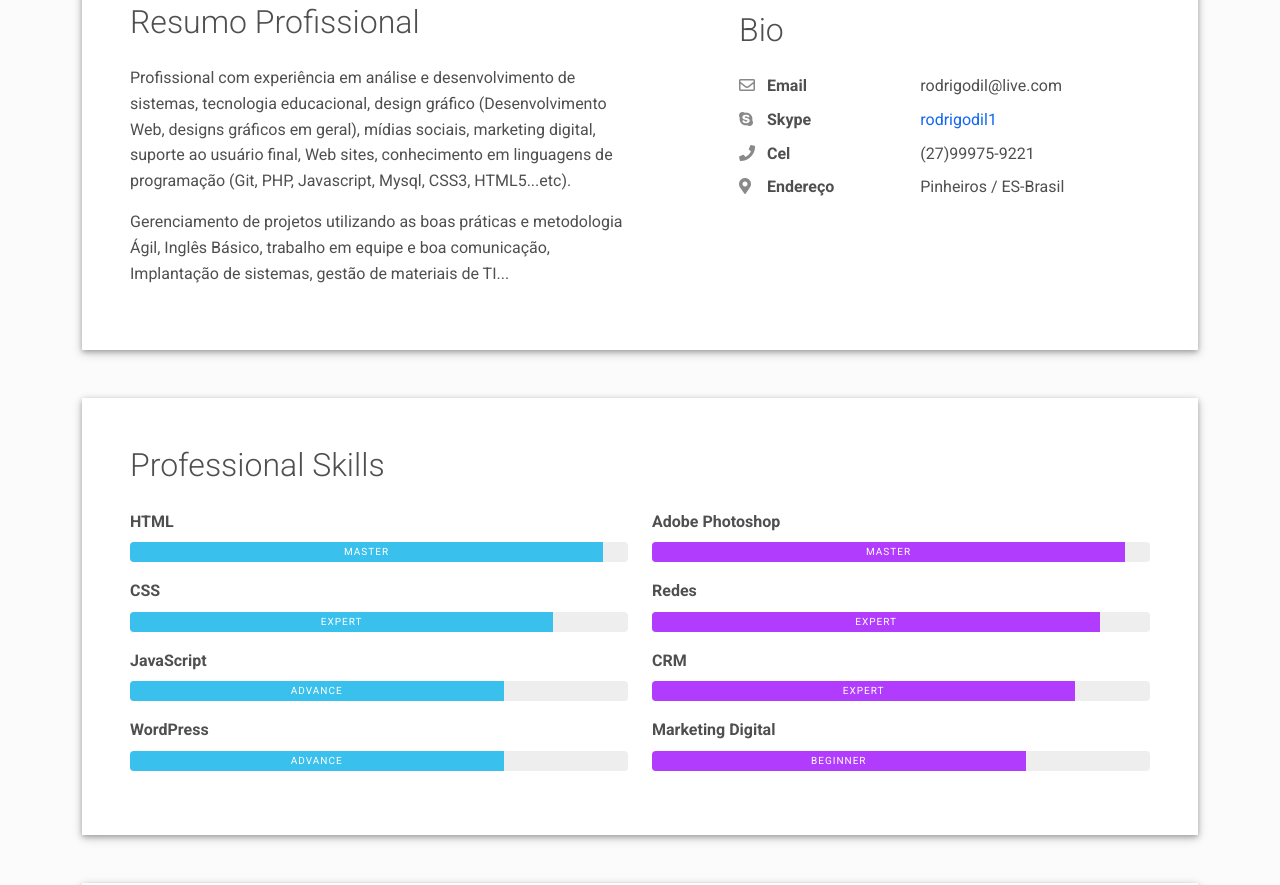
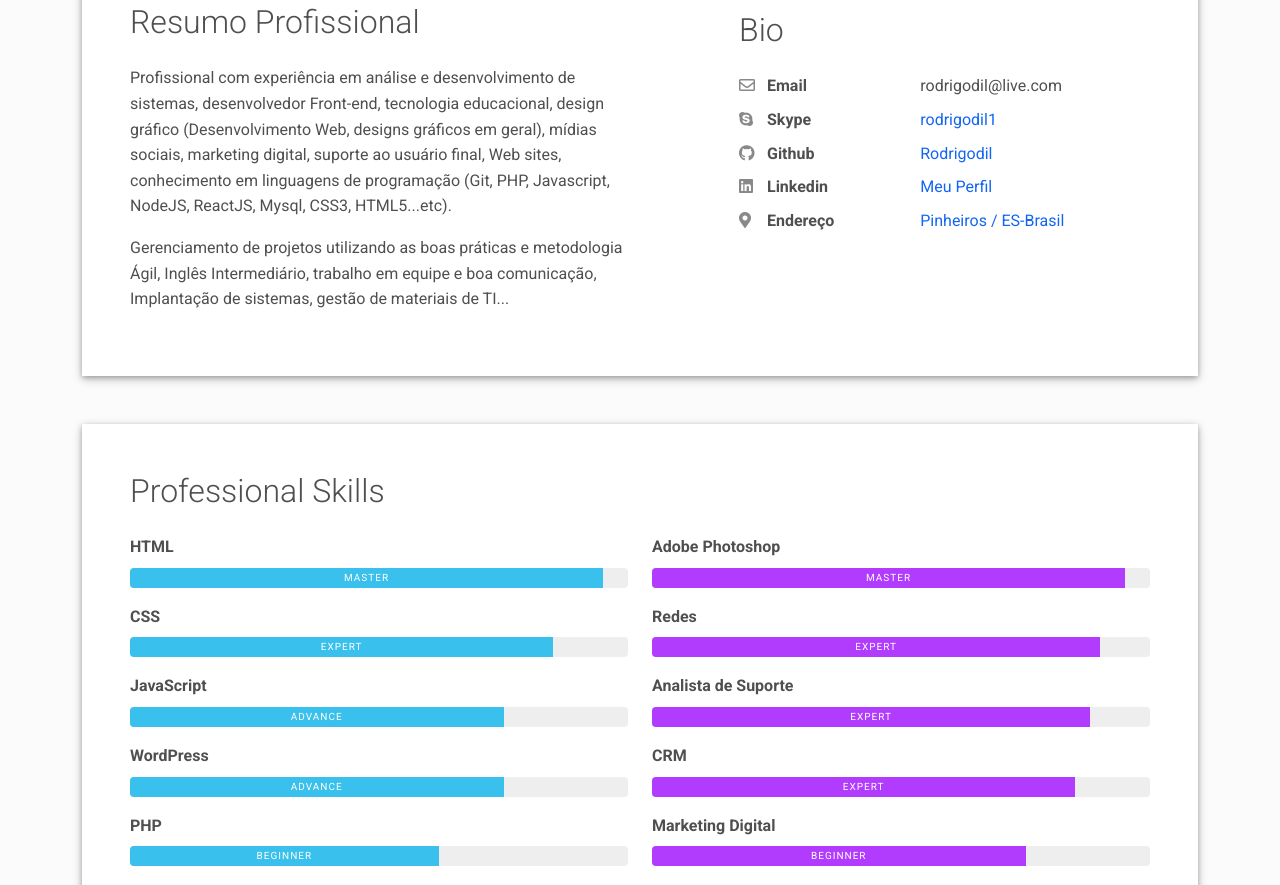
Before and after one commit to Rodrigodil/perfil, a plain HTML site: page index.html in a window 1280 px wide. Shown: the part 705-1590 px from the top of the page. Drawn offline with Linux system fonts and the light colour scheme.

Commit message:
Add files via upload

```diff
--- a/index.html
+++ b/index.html
@@ -4,7 +4,7 @@
     <meta charset="UTF-8">
     <meta http-equiv="X-UA-Compatible" content="IE=edge">
     <meta name="viewport" content="width=device-width, initial-scale=1">
-    <title>CV/Rodrigo</title>
+    <title>Rodrigo Chisté | Perfil Profissional</title>
     <link rel="icon" type="image/x-icon" href="favicon.ico">
     <link rel="preconnect" href="https://fonts.gstatic.com" crossorigin="crossorigin"/>
     <link rel="preload" as="style" href="https://fonts.googleapis.com/css2?family=Poppins:wght@600&amp;family=Roboto:wght@300;400;500;700&amp;display=swap"/>
@@ -29,7 +29,7 @@
     <header class="d-print-none">
       <div class="container text-center text-lg-left">
         <div class="pt-4 clearfix">
-          <h1 class="site-title mb-0">CV</h1>
+          <h1 class="site-title mb-0">Rodrigo Chisté | Perfil Profissional</h1>
           <div class="site-nav">
             <nav role="navigation">
               <ul class="nav justify-content-center">
@@ -59,7 +59,7 @@
             <div class="header-bio mt-3">
               <div data-aos="zoom-in" data-aos-delay="0">
                 <h2 class="h1">Rodrigo Chisté</h2>
-                <p>Analista de sistemas e Designer gráfico</p>
+                <p>Analista de Sistemas | Front-end Developer | TI</p>
               </div>
               <div class="header-social mb-3 d-print-none" data-aos="zoom-in" data-aos-delay="200">
                 <nav role="navigation">
@@ -98,8 +98,8 @@
         <div class="col-md-6">
           <h2 class="h2 fw-light mb-4">Resumo Profissional
           </h2>
-          <p>Profissional com experiência em análise e desenvolvimento de sistemas, tecnologia educacional, design gráfico (Desenvolvimento Web, designs gráficos em geral), mídias sociais, marketing digital, suporte ao usuário final, Web sites, conhecimento em linguagens de programação (Git, PHP, Javascript, Mysql, CSS3, HTML5...etc).</p>
-          <p>Gerenciamento de projetos utilizando as boas práticas e metodologia Ágil, Inglês Básico, trabalho em equipe e boa comunicação, Implantação de sistemas, gestão de materiais de TI...</p>
+          <p>Profissional com experiência em análise e desenvolvimento de sistemas, desenvolvedor Front-end, tecnologia educacional, design gráfico (Desenvolvimento Web, designs gráficos em geral), mídias sociais, marketing digital, suporte ao usuário final, Web sites, conhecimento em linguagens de programação (Git, PHP, Javascript, NodeJS, ReactJS, Mysql, CSS3, HTML5...etc).</p>
+          <p>Gerenciamento de projetos utilizando as boas práticas e metodologia Ágil, Inglês Intermediário, trabalho em equipe e boa comunicação, Implantação de sistemas, gestão de materiais de TI...</p>
         </div>
         <div class="col-md-5 offset-lg-1">
           <div class="row mt-2">
@@ -128,17 +128,38 @@
             </div>
 
             <div class="col-sm-5">
+              <div class="pb-2 fw-bolder"><i class="fab fa-github pe-2 text-muted" style="width:24px;opacity:0.85;"></i> Github</div>
+            </div>
+            <div class="col-sm-7">
+              <div class="pb-2">
+               <a href="https://github.com/Rodrigodil">Rodrigodil</a></div>
+            </div>
+
+            <div class="col-sm-5">
+              <div class="pb-2 fw-bolder"><i class="fab fa-linkedin pe-2 text-muted" style="width:24px;opacity:0.85;"></i> Linkedin</div>
+            </div>
+            <div class="col-sm-7">
+              <div class="pb-2">
+               <a href="https://www.linkedin.com/in/rodrigo-palombo-chist%C3%A9-926854169/">Meu Perfil</a></div>
+            </div>
+
+            <!--
+            <div class="col-sm-5">
               <div class="pb-2 fw-bolder"><i class="fas fa-phone pe-2 text-muted" style="width:24px;opacity:0.85;"></i> Cel</div>
             </div>
             <div class="col-sm-7">
-              <div class="pb-2">(27)99975-9221</div>
+              <div class="pb-2">(27)-</div>
             </div>
+            -->
+
             <div class="col-sm-5">
               <div class="pb-2 fw-bolder"><i class="fas fa-map-marker-alt pe-2 text-muted" style="width:24px;opacity:0.85;"></i> Endereço</div>
             </div>
             <div class="col-sm-7">
-              <div class="pb-2">Pinheiros / ES-Brasil</div>
+              <div class="pb-2">
+                <a href="#contact">Pinheiros / ES-Brasil</a></div>
             </div>
+
           </div>
         </div>
       </div>
@@ -169,6 +190,11 @@
               <div class="progress-bar bg-info" role="progressbar" data-aos="zoom-in-right" data-aos-delay="300" data-aos-anchor=".skills-section" style="width: 75%" aria-valuenow="75" aria-valuemin="0" aria-valuemax="100">Advance</div>
             </div>
           </div>
+          <div class="mb-3"><span class="fw-bolder">PHP</span>
+            <div class="progress my-2 rounded" style="height: 20px">
+              <div class="progress-bar bg-info" role="progressbar" data-aos="zoom-in-right" data-aos-delay="300" data-aos-anchor=".skills-section" style="width: 62%" aria-valuenow="62" aria-valuemin="0" aria-valuemax="100">Beginner</div>
+            </div>
+          </div>
         </div>
         <div class="col-md-6">
           <div class="mb-3"><span class="fw-bolder">Adobe Photoshop</span>
@@ -179,6 +205,11 @@
           <div class="mb-3"><span class="fw-bolder">Redes</span>
             <div class="progress my-2 rounded" style="height: 20px">
               <div class="progress-bar bg-secondary" role="progressbar" data-aos="zoom-in-right" data-aos-delay="400" data-aos-anchor=".skills-section" style="width: 90%" aria-valuenow="90" aria-valuemin="0" aria-valuemax="100">Expert</div>
+            </div>
+          </div>
+          <div class="mb-3"><span class="fw-bolder">Analista de Suporte</span>
+            <div class="progress my-2 rounded" style="height: 20px">
+              <div class="progress-bar bg-secondary" role="progressbar" data-aos="zoom-in-right" data-aos-delay="400" data-aos-anchor=".skills-section" style="width: 88%" aria-valuenow="88" aria-valuemin="0" aria-valuemax="100">Expert</div>
             </div>
           </div>
           <div class="mb-3"><span class="fw-bolder">CRM</span>
@@ -306,7 +337,6 @@
       <div class="row mb-4">
         <div class="col-md-5" data-aos="fade-left" data-aos-delay="200">
           <div class="mt-1">
-            <div class="h6"><i class="fas fa-phone pe-2 text-muted" style="width:24px;opacity:0.85;"></i> (27)99975-9221</div>
             <div class="h6"><i class="far fa-envelope pe-2 text-muted" style="width:24px;opacity:0.85;"></i> rodrigodil@live.com</div>
           </div>
 
@@ -350,15 +380,15 @@
             <nav role="navigation">
               <ul class="nav justify-content-center">
                 <!--
-                <li class="nav-item"><a class="nav-link" href="https://twitter.com/templateflip" title="Twitter"><i class="fab fa-twitter"></i><span class="menu-title sr-only">Twitter</span></a>
+                <li class="nav-item"><a class="nav-link" href="https://twitter.com/Rodrigodil" title="Twitter"><i class="fab fa-twitter"></i><span class="menu-title sr-only">Twitter</span></a>
                 </li>
                 -->
                 <!--
-                <li class="nav-item"><a class="nav-link" href="https://www.facebook.com/templateflip" title="Facebook"><i class="fab fa-facebook"></i><span class="menu-title sr-only">Facebook</span></a>
+                <li class="nav-item"><a class="nav-link" href="https://www.facebook.com/Rodrigodil" title="Facebook"><i class="fab fa-facebook"></i><span class="menu-title sr-only">Facebook</span></a>
                 </li>
                 -->
                 <!--
-                <li class="nav-item"><a class="nav-link" href="https://www.instagram.com/templateflip" title="Instagram"><i class="fab fa-instagram"></i><span class="menu-title sr-only">Instagram</span></a>
+                <li class="nav-item"><a class="nav-link" href="https://www.instagram.com/Rodrigodil" title="Instagram"><i class="fab fa-instagram"></i><span class="menu-title sr-only">Instagram</span></a>
                 </li>
                 -->
                 <li class="nav-item"><a class="nav-link" href="https://github.com/Rodrigodil" title="Github"><i class="fab fa-github"></i><span class="menu-title sr-only">Github</span></a>
```
Also changed, not shown: 1 other file.
